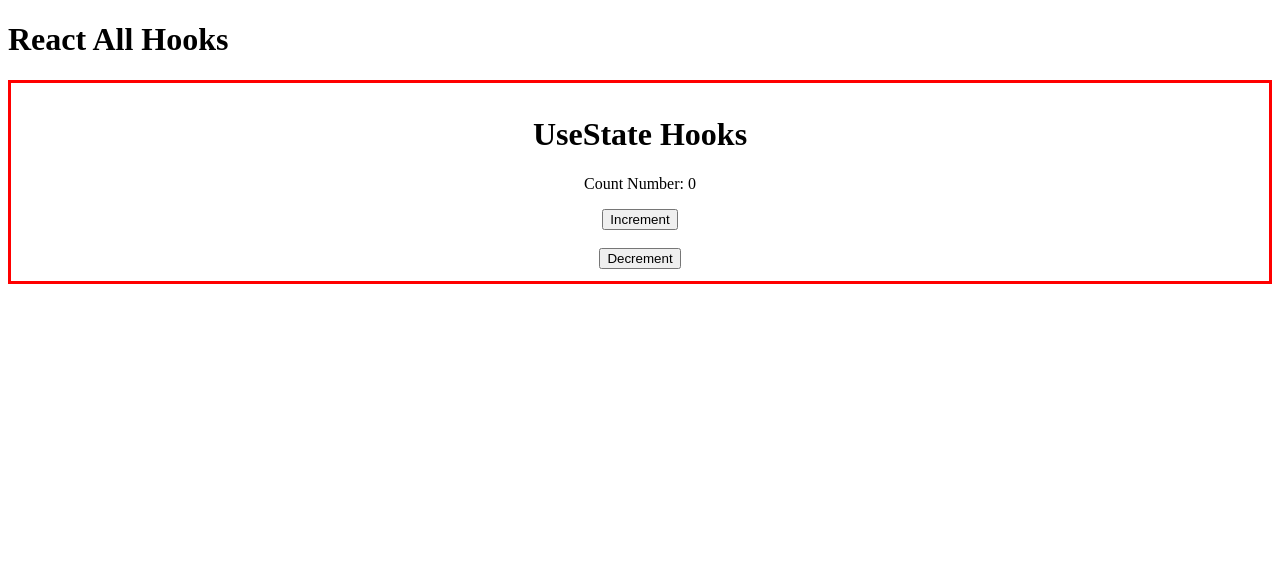
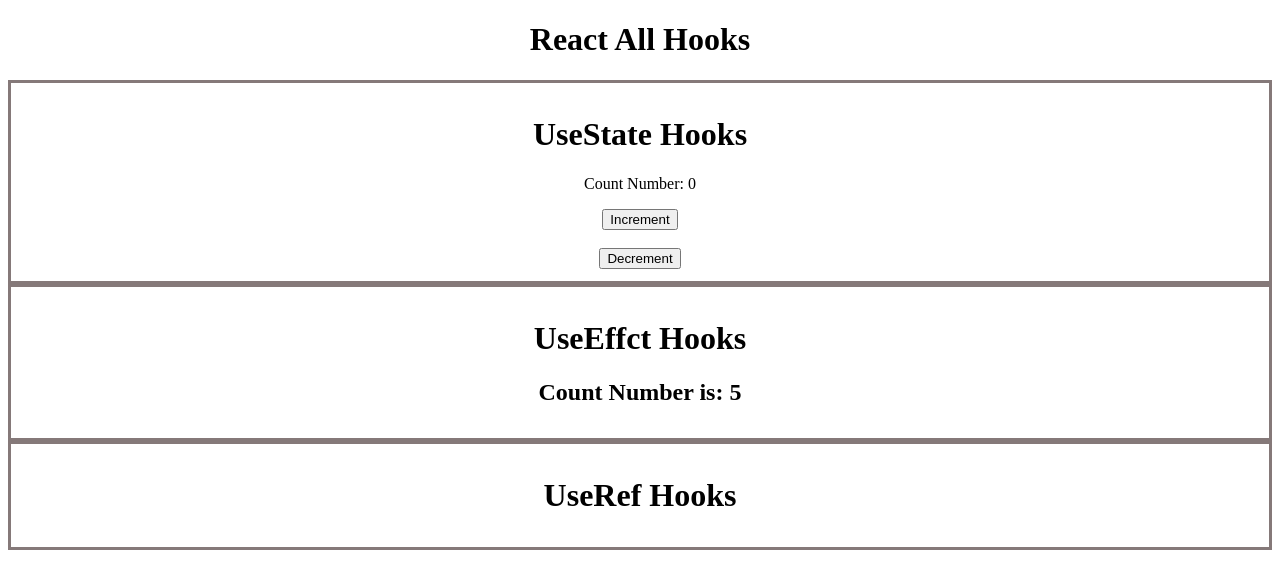
Before and after one commit to Rumon-Sarker/react-all-hooks, a React (Vite) app: page / in a window 1280 px wide. Shown: the top 588 px of the page. Built offline with nearby package versions, Linux system fonts and the light colour scheme.

Commit message:
useEffect Hook

```diff
--- a/src/All-Hooks/UseEffect/UseEffect.jsx
+++ b/src/All-Hooks/UseEffect/UseEffect.jsx
@@ -1,9 +1,21 @@
-import React from 'react';
+import { useEffect } from "react";
+import { useState } from "react";
 
 const UseEffect = () => {
+
+    const [count, setCount] = useState(0);
+
+    useEffect(() => {
+        setTimeout(() => {
+            setCount(count + 1)
+        }, 1000);
+    }, [count])
+
     return (
-        <div>
+        <div className="bodyStyle">
             <h1>UseEffct Hooks</h1>
+
+            <h2>Count Number is: {count}</h2>
         </div>
     );
 };
--- a/src/All-Hooks/UseRef/UseRef.jsx
+++ b/src/All-Hooks/UseRef/UseRef.jsx
@@ -1,8 +1,7 @@
-import React from 'react';
 
 const UseRef = () => {
     return (
-        <div>
+        <div className='bodyStyle'>
             <h1>UseRef Hooks</h1>
         </div>
     );
--- a/src/All-Hooks/UseState/UseState.jsx
+++ b/src/All-Hooks/UseState/UseState.jsx
@@ -15,7 +15,7 @@ const UseState = () => {
 
 
     return (
-        <div style={{ border: "3px solid red", padding: "12px", textAlign: "center" }}>
+        <div className='bodyStyle'>
             <h1>UseState Hooks</h1>
             <p> Count Number: {count}</p>
             <button onClick={IncrementHandaleChange}>Increment</button>
--- a/src/App.css
+++ b/src/App.css
@@ -0,0 +1,9 @@
+.bodyStyle {
+    border: 3px solid rgb(133, 121, 121);
+    padding: 12px;
+    text-align: center
+}
+
+.heading {
+    text-align: center;
+}
--- a/src/App.jsx
+++ b/src/App.jsx
@@ -7,22 +7,21 @@ import UseMemo from './All-Hooks/UseMemo/UseMemo'
 import UseReducer from './All-Hooks/UseReducer/UseReducer'
 import UseRef from './All-Hooks/UseRef/UseRef'
 import UseState from './All-Hooks/UseState/UseState'
-import './App.css'
 
 function App() {
 
   return (
     <>
-      <h1>React All Hooks</h1>
+      <h1 className='heading'>React All Hooks</h1>
       <UseState />
-      {/* <UseEffect />
+      <UseEffect />
       <UseRef />
-      <UseMemo />
-      <UseCallback />
-      <UseContext />
-      <UseReducer />
-      <UseLayoutEffect />
-      <CustomHooks /> */}
+      {/* <UseMemo /> */}
+      {/* <UseCallback /> */}
+      {/* <UseContext /> */}
+      {/* <UseReducer /> */}
+      {/* <UseLayoutEffect /> */}
+      {/* <CustomHooks /> */}
     </>
   )
 }
--- a/src/main.jsx
+++ b/src/main.jsx
@@ -1,7 +1,7 @@
 import { StrictMode } from 'react'
 import { createRoot } from 'react-dom/client'
 import App from './App.jsx'
-import './index.css'
+import "./App.css"
 
 createRoot(document.getElementById('root')).render(
   <StrictMode>
```
Also changed, not shown: src/index.css (deleted).
